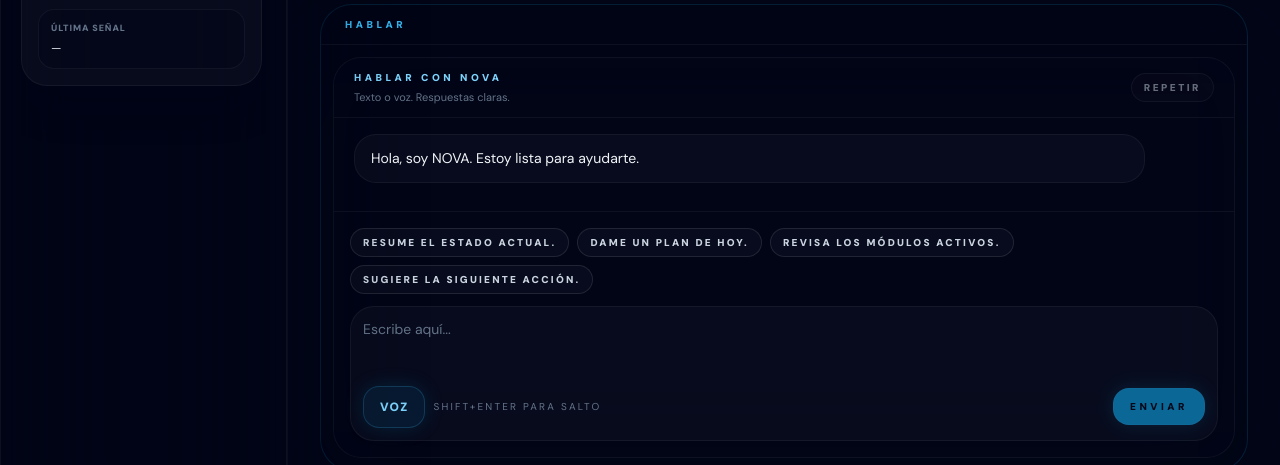
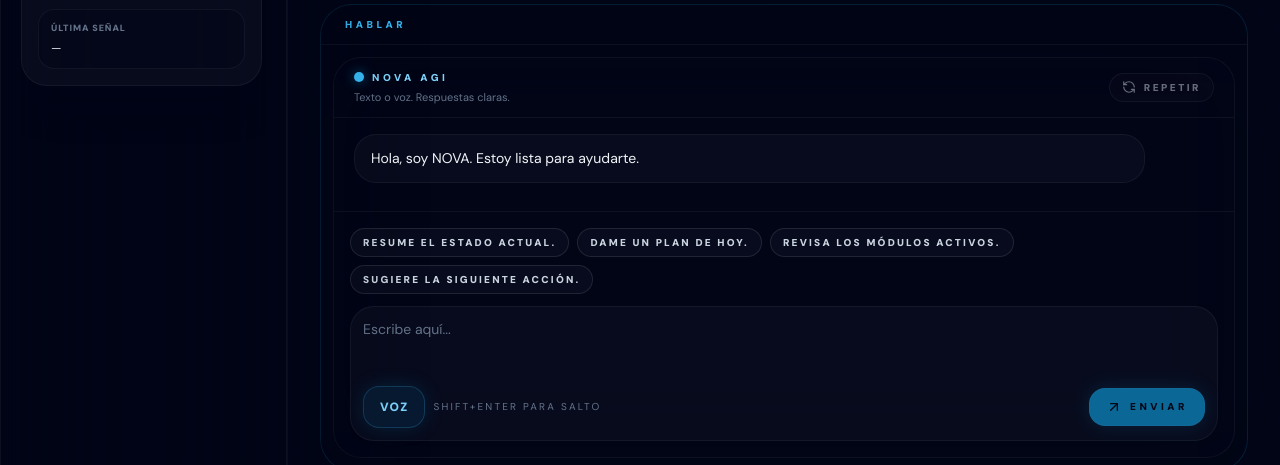
Before and after one commit to HockerAGI/hocker.one, a Next.js app: page / in a window 1280 px wide. Shown: the part 1285-1750 px from the top of the page. Built offline with nearby package versions, Linux system fonts and the light colour scheme; no server answers; the database is empty.

Commit message:
Actualizar NovaChat.tsx

```diff
--- a/src/components/NovaChat.tsx
+++ b/src/components/NovaChat.tsx
@@ -1,6 +1,7 @@
 "use client";
 
 import { useEffect, useRef, useState } from "react";
+import { ArrowUpRight, Mic, RefreshCcw, Sparkles } from "lucide-react";
 import { useWorkspace } from "@/components/WorkspaceContext";
 import VoiceInput from "@/components/VoiceInput";
 import { speak } from "@/lib/tts";
@@ -36,7 +37,7 @@ const SUGGESTIONS = [
   "Dame un plan de hoy.",
   "Revisa los módulos activos.",
   "Sugiere la siguiente acción.",
-];
+] as const;
 
 export default function NovaChat() {
   const { projectId, nodeId } = useWorkspace();
@@ -51,7 +52,7 @@ export default function NovaChat() {
   const [input, setInput] = useState("");
   const [sending, setSending] = useState(false);
   const [error, setError] = useState<string | null>(null);
-  const [lastText, setLastText] = useState<string>("");
+  const [lastText, setLastText] = useState("");
   const textareaRef = useRef<HTMLTextAreaElement | null>(null);
   const bottomRef = useRef<HTMLDivElement | null>(null);
 
@@ -131,10 +132,13 @@ export default function NovaChat() {
   return (
     <section className="flex h-full flex-col overflow-hidden rounded-[28px] border border-white/5 bg-slate-950/75 shadow-[0_24px_100px_rgba(2,6,23,0.45)] backdrop-blur-2xl">
       <div className="flex items-center justify-between gap-3 border-b border-white/5 px-4 py-3 sm:px-5">
-        <div>
-          <p className="text-[10px] font-black uppercase tracking-[0.35em] text-sky-300">
-            Hablar con NOVA
-          </p>
+        <div className="min-w-0">
+          <div className="flex items-center gap-2">
+            <span className="inline-flex h-2.5 w-2.5 rounded-full bg-sky-400 shadow-[0_0_12px_rgba(14,165,233,0.55)]" />
+            <p className="text-[10px] font-black uppercase tracking-[0.35em] text-sky-300">
+              Nova AGI
+            </p>
+          </div>
           <p className="mt-1 text-[11px] text-slate-500">
             Texto o voz. Respuestas claras.
           </p>
@@ -144,8 +148,9 @@ export default function NovaChat() {
           type="button"
           onClick={handleRetry}
           disabled={!lastText || sending}
-          className="rounded-full border border-white/10 bg-white/[0.03] px-3 py-1.5 text-[10px] font-black uppercase tracking-[0.25em] text-slate-300 transition-all hover:bg-white/[0.06] disabled:cursor-not-allowed disabled:opacity-50"
+          className="inline-flex items-center gap-2 rounded-full border border-white/10 bg-white/[0.03] px-3 py-1.5 text-[10px] font-black uppercase tracking-[0.25em] text-slate-300 transition-all hover:bg-white/[0.06] disabled:cursor-not-allowed disabled:opacity-50"
         >
+          <RefreshCcw className="h-3.5 w-3.5" />
           Repetir
         </button>
       </div>
@@ -166,6 +171,7 @@ export default function NovaChat() {
               {message.content}
             </article>
           ))}
+
           {sending ? (
             <div className="max-w-[92%] rounded-[22px] border border-white/5 bg-white/[0.03] px-4 py-3 text-sm text-slate-300">
               Escribiendo respuesta...
@@ -225,6 +231,7 @@ export default function NovaChat() {
               disabled={!input.trim() || sending}
               className="hocker-button-brand disabled:cursor-not-allowed disabled:opacity-60"
             >
+              <ArrowUpRight className="h-4 w-4" />
               Enviar
             </button>
           </div>
```
